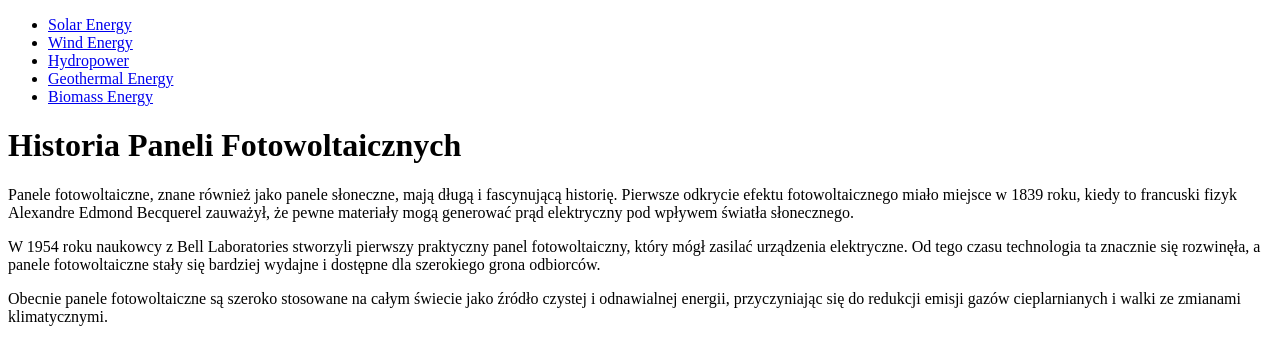
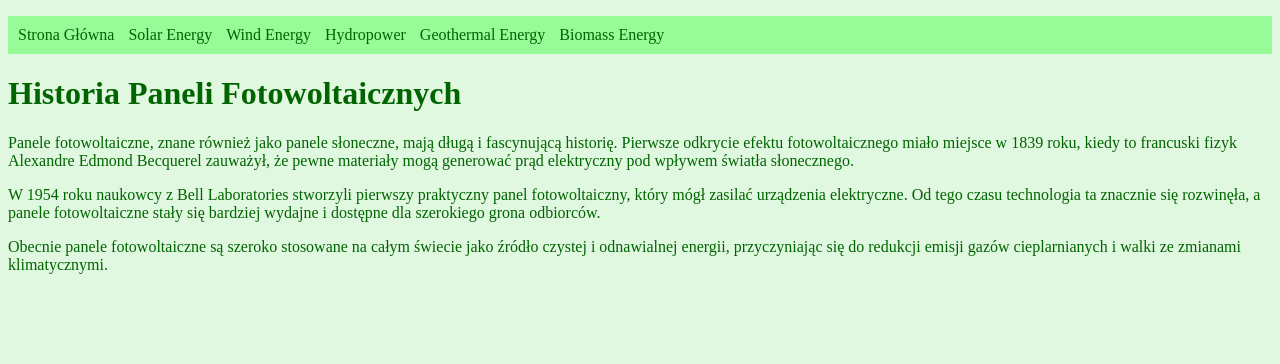
Before and after one commit to Oleksandr2005-sasha/testone, a plain HTML site: page solar.html in a window 1280 px wide. Drawn offline with Linux system fonts and the light colour scheme.

Commit message:
strona glowna

```diff
--- a/solar.html
+++ b/solar.html
@@ -5,11 +5,34 @@
     <meta charset="UTF-8">
     <meta name="viewport" content="width=device-width, initial-scale=1.0">
     <title>Historia Paneli Fotowoltaicznych</title>
+    <style>
+        body {
+            background-color: #e0f7e0;
+            color: #006400;
+        }
+        nav ul {
+            background-color: #98fb98;
+            padding: 10px;
+            list-style-type: none;
+        }
+        nav ul li {
+            display: inline;
+            margin-right: 10px;
+        }
+        nav ul li a {
+            color: #006400;
+            text-decoration: none;
+        }
+        nav ul li a:hover {
+            text-decoration: underline;
+        }
+    </style>
 </head>
 
 <body>
     <nav>
         <ul>
+            <li><a href="index.html">Strona Główna</a></li>
             <li><a href="solar.html">Solar Energy</a></li>
             <li><a href="wind.html">Wind Energy</a></li>
             <li><a href="hydro.html">Hydropower</a></li>
```
Also changed, not shown: biomass.html (+1 -0 lines), geothermal.html (+1 -0 lines), hydro.html (+1 -0 lines), index.html (+2 -1 lines), wind.html (+1 -0 lines).
